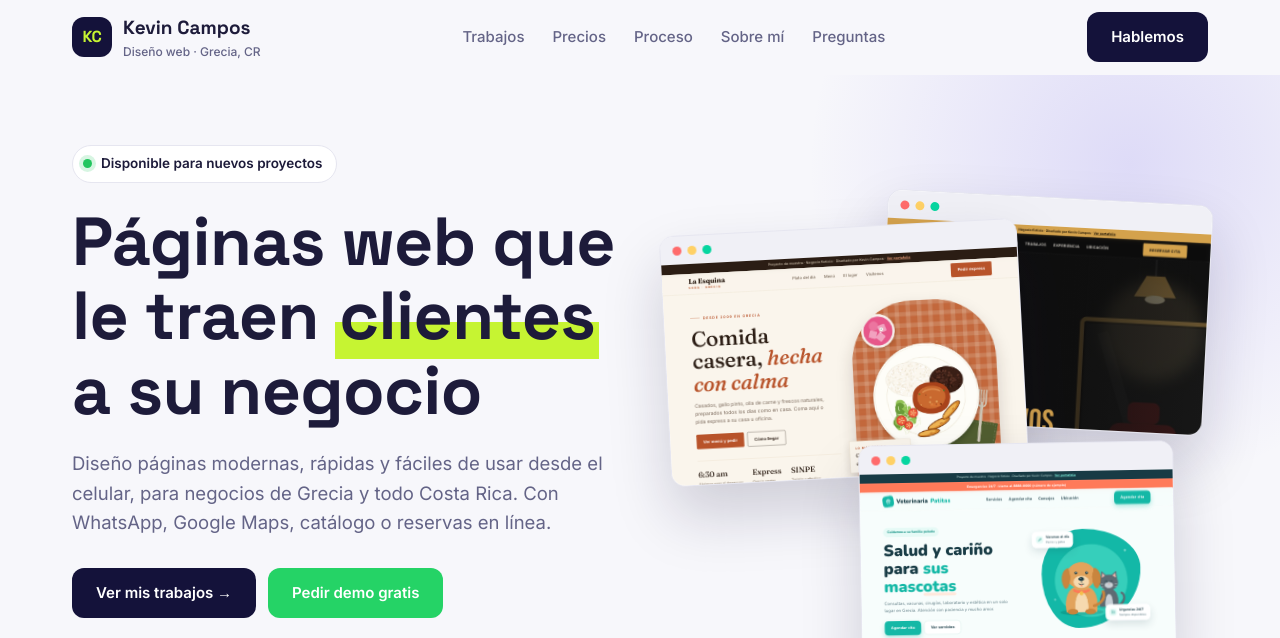
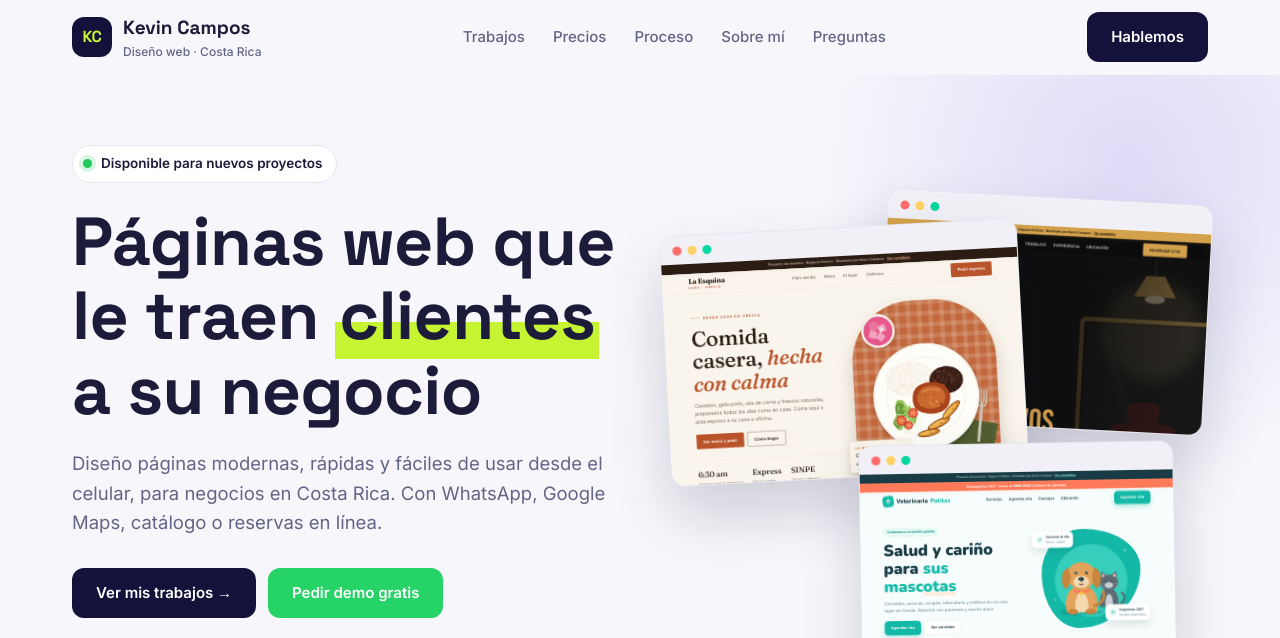
Before and after one commit to kevincamposcr/kevincamposcr.github.io, a plain HTML site: page index.html in a window 1280 px wide. Shown: the top 638 px of the page. Drawn offline with nearby package versions, Linux system fonts and the light colour scheme.

Commit message:
Portafolio: quitar referencias a Grecia y la pregunta frecuente de Grecia
Co-Authored-By: Claude Opus 5.5 <noreply@anthropic.com>
Claude-Session: https://claude.ai/code/session_019FH6TjrMiqgk3ERLoicNoG

```diff
--- a/index.html
+++ b/index.html
@@ -4,7 +4,7 @@
 <meta charset="UTF-8">
 <meta name="viewport" content="width=device-width, initial-scale=1.0">
 <title>Kevin Campos · Páginas web para negocios en Costa Rica</title>
-<meta name="description" content="Diseño páginas web modernas para negocios de Grecia y todo Costa Rica: WhatsApp, Google Maps, catálogo, reservas y más. Vea mis trabajos y pida su demo gratis.">
+<meta name="description" content="Diseño páginas web modernas para negocios en Costa Rica: WhatsApp, Google Maps, catálogo, reservas y más. Vea mis trabajos y pida su demo gratis.">
 <meta property="og:title" content="Kevin Campos · Páginas web para negocios">
 <meta property="og:description" content="Páginas web modernas para negocios en Costa Rica. Pida su demo gratis.">
 <meta name="theme-color" content="#14123a">
@@ -168,7 +168,7 @@ footer .wrap{display:flex;justify-content:space-between;gap:14px;flex-wrap:wrap}
 ================================================================= -->
 
 <header id="hdr"><div class="wrap nav">
-  <a href="#" class="logo"><i>KC</i><div>Kevin Campos<small>Diseño web · Grecia, CR</small></div></a>
+  <a href="#" class="logo"><i>KC</i><div>Kevin Campos<small>Diseño web · Costa Rica</small></div></a>
   <ul class="menu" id="menu">
     <li><a href="#trabajos">Trabajos</a></li><li><a href="#paquetes">Precios</a></li><li><a href="#proceso">Proceso</a></li><li><a href="#sobre-mi">Sobre mí</a></li><li><a href="#faq">Preguntas</a></li>
   </ul>
@@ -180,7 +180,7 @@ footer .wrap{display:flex;justify-content:space-between;gap:14px;flex-wrap:wrap}
   <div class="rv">
     <span class="avail"><i></i>Disponible para nuevos proyectos</span>
     <h1>Páginas web que le traen <mark>clientes</mark> a su negocio</h1>
-    <p>Diseño páginas modernas, rápidas y fáciles de usar desde el celular, para negocios de Grecia y todo Costa Rica. Con WhatsApp, Google Maps, catálogo o reservas en línea.</p>
+    <p>Diseño páginas modernas, rápidas y fáciles de usar desde el celular, para negocios en Costa Rica. Con WhatsApp, Google Maps, catálogo o reservas en línea.</p>
     <div class="ctas">
       <a href="#trabajos" class="btn btn-ink">Ver mis trabajos →</a>
       <a href="#" class="btn btn-wa" data-wa="Hola Kevin, quisiera una demo gratis de una página para mi negocio.">Pedir demo gratis</a>
@@ -248,7 +248,7 @@ footer .wrap{display:flex;justify-content:space-between;gap:14px;flex-wrap:wrap}
 <section class="about" id="sobre-mi"><div class="wrap about-g">
   <div class="photo rv">KC
     <!-- <img src="foto.jpg" alt="Kevin Campos"> -->
-    <div class="tagp">Grecia, Alajuela · Costa Rica</div>
+    <div class="tagp">Costa Rica</div>
   </div>
   <div class="rv">
     <span class="kick">Sobre mí</span>
@@ -272,7 +272,7 @@ footer .wrap{display:flex;justify-content:space-between;gap:14px;flex-wrap:wrap}
   </div>
 </div></section>
 
-<footer><div class="wrap"><span>© <span id="yr"></span> Kevin Campos · Diseño web en Grecia, Costa Rica</span><span>WhatsApp: 7032-3812</span></div></footer>
+<footer><div class="wrap"><span>© <span id="yr"></span> Kevin Campos · Diseño web en Costa Rica</span><span>WhatsApp: 7032-3812</span></div></footer>
 
 <a class="wa-fab" href="#" data-wa="Hola Kevin, vi tu portafolio y me interesa una página web para mi negocio." aria-label="WhatsApp"><svg width="30" height="30" viewBox="0 0 24 24" fill="#fff"><path d="M17.5 14.4c-.3-.1-1.7-.8-2-.9-.3-.1-.5-.1-.7.1-.2.3-.8.9-.9 1.1-.2.2-.3.2-.6.1-.3-.1-1.2-.5-2.3-1.4-.9-.8-1.4-1.7-1.6-2-.2-.3 0-.5.1-.6l.4-.5c.2-.2.2-.3.3-.5.1-.2 0-.4 0-.5l-.9-2.2c-.2-.6-.5-.5-.7-.5h-.6c-.2 0-.5.1-.8.4-.3.3-1 1-1 2.5s1.1 2.9 1.2 3.1c.1.2 2.1 3.2 5.1 4.5.7.3 1.3.5 1.7.6.7.2 1.4.2 1.9.1.6-.1 1.7-.7 2-1.4.2-.7.2-1.3.2-1.4-.1-.1-.3-.2-.6-.3zM12 21.8c-1.8 0-3.5-.5-5-1.4l-.4-.2-3.7 1 1-3.6-.2-.4A9.8 9.8 0 1 1 12 21.8zM20.5 3.5A11.8 11.8 0 0 0 1.9 17.7L.2 24l6.4-1.7A11.8 11.8 0 0 0 24 12c0-3.2-1.2-6.2-3.5-8.5z"/></svg></a>
 
@@ -290,8 +290,7 @@ const PREGUNTAS = [
   ["¿Cuánto tiempo tarda?","Una página básica suele estar lista en pocos días. Las páginas con catálogo, reservas o dos idiomas pueden tardar un poco más, según cuánta información haya que preparar."],
   ["¿Necesito saber de computadoras?","Para nada. Usted me manda la información y las fotos por WhatsApp y yo me encargo de todo: diseño, publicación y configuración."],
   ["¿Qué es el dominio y cuánto cuesta?","Es el nombre de su página, por ejemplo minegocio.com. Se paga una vez al año directamente al proveedor, a nombre suyo. Le explico las opciones y le ayudo a comprarlo."],
-  ["¿Puedo hacer cambios después?","Claro. Con el plan de mantenimiento los cambios pequeños están incluidos cada mes. Si no tiene el plan, se cotizan por aparte."],
-  ["¿Solo trabaja con negocios de Grecia?","No. Trabajo con negocios de todo Costa Rica: todo se puede coordinar por WhatsApp."]
+  ["¿Puedo hacer cambios después?","Claro. Con el plan de mantenimiento los cambios pequeños están incluidos cada mes. Si no tiene el plan, se cotizan por aparte."]
 ];
 /* ========================= */
 
```
